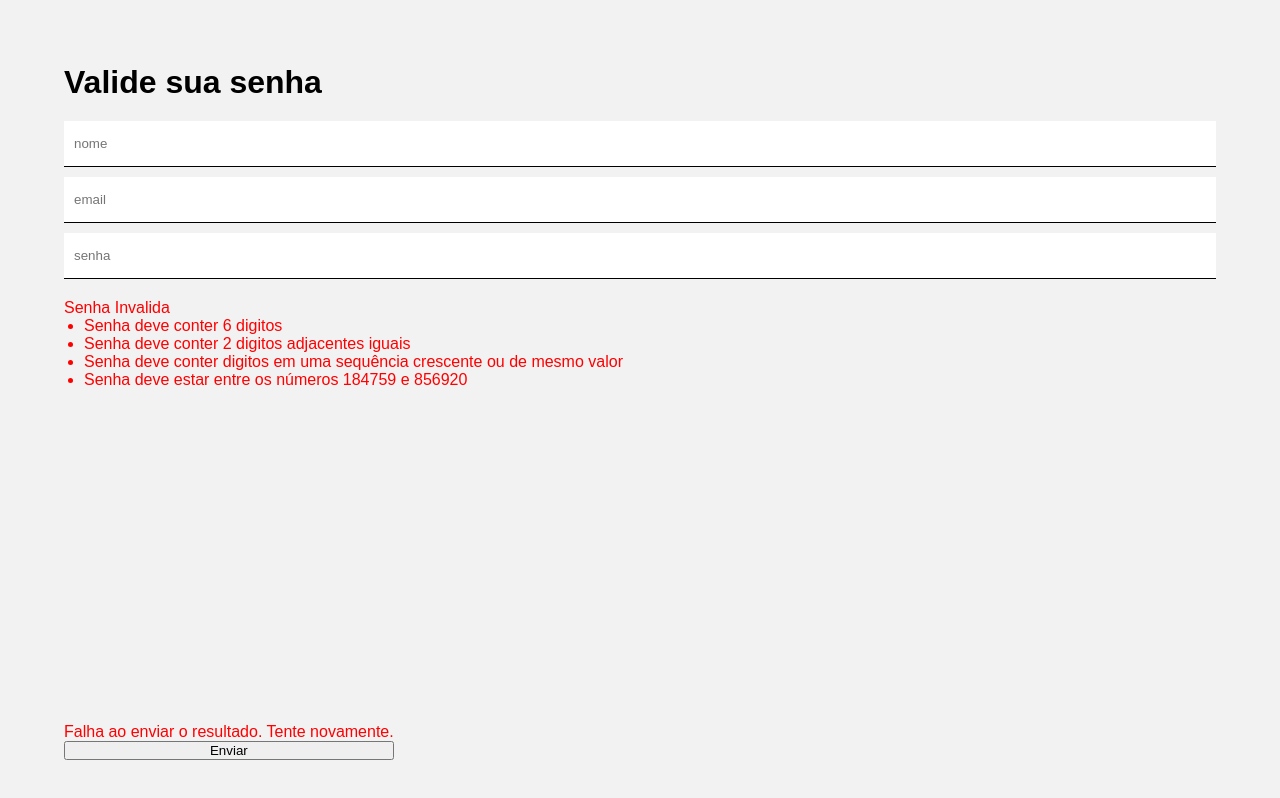
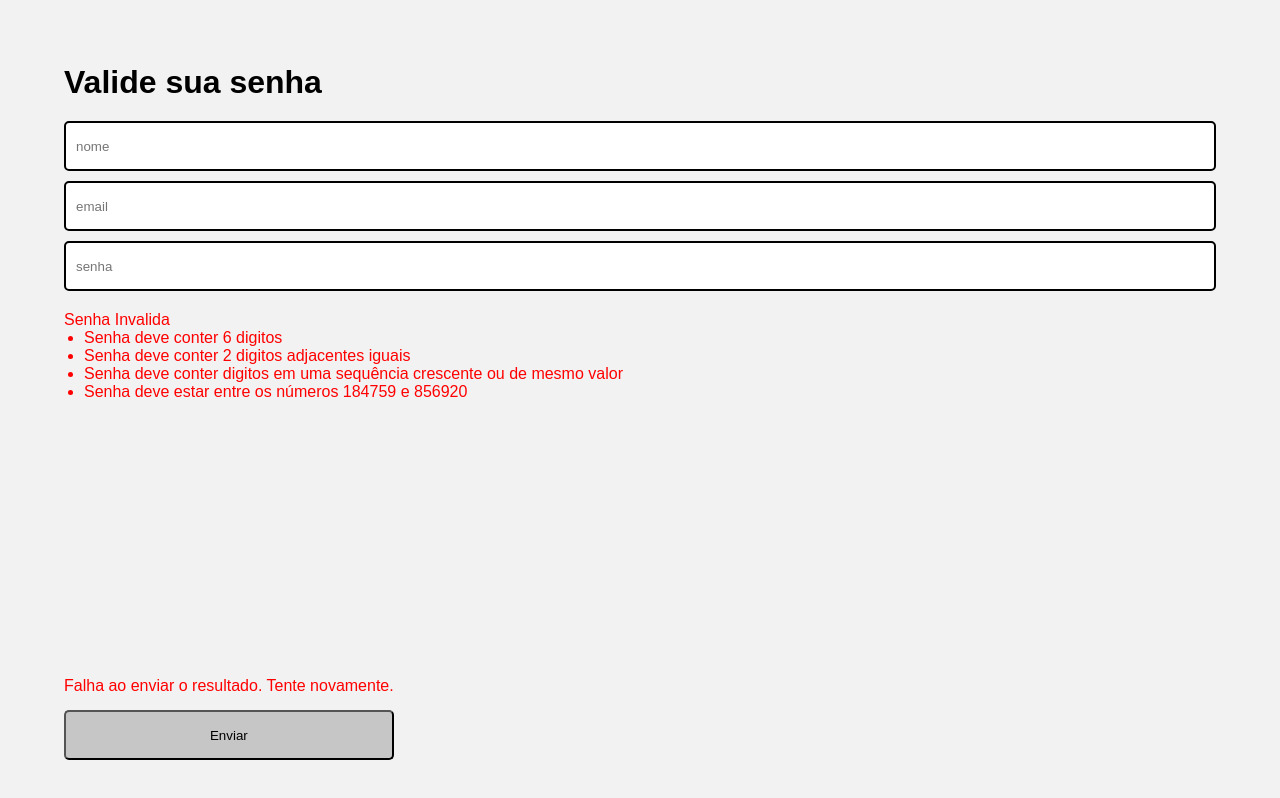
Before and after one commit to mayconbalves/swordfish, a React (Create React App) app: page / in a window 1280 px wide. Shown: the top 798 px of the page. Built offline with nearby package versions, Linux system fonts and the light colour scheme.

Commit message:
feat: implements input component inside home

```diff
--- a/src/components/input/styled.ts
+++ b/src/components/input/styled.ts
@@ -1,37 +1,16 @@
 import styled from 'styled-components'
 
 export const Input = styled.input`
-  border: black;
-  border-bottom: 1px solid;
-  border-radius: '5px';
-  height: 46px;
+  border: 2px solid #000;
+  border-radius: 5px;
+  height: 50px;
   width: 100%;
-  min-width: 0px;
-  position: relative;
   padding: 0 10px;
   background-color: white;
 
-  :hover {
-    color: red;
-  }
-
   &:focus {
-    border: '2px solid';
-    border-bottom: 2px solid;
+    border: 2px solid #00f;
     outline-style: none;
-    box-shadow: none;
-    background-color: white;
     color: grey;
   }
-
-  &:disabled {
-    opacity: 0.4;
-    border-color: grey;
-    cursor: not-allowed;
-    color: grey;
-  }
-
-  &:-webkit-autofill {
-    -webkit-box-shadow: 0 0 0 30px white inset;
-  }
 `
--- a/src/pages/home/index.tsx
+++ b/src/pages/home/index.tsx
@@ -1,18 +1,59 @@
-import { useState } from 'react'
+import { useState, ChangeEvent } from 'react'
 import * as S from './styled'
 import Input from '../../components/input'
+import Button from '../../components/button'
 
 const Home = () => {
+  const [values, setValues] = useState({ name: '', email: '', password: '' })
   const [isValid, setValidate] = useState(false)
+
+  const inputChange = (e: ChangeEvent<HTMLInputElement>) => {
+    const { name, value } = e.target
+
+    setValues({
+      ...values,
+      [name]: value
+    })
+  }
+
+  const handleSubmit = async () => {
+    const data = await fetch(
+      'https://61e036950f3bdb0017934eb0.mockapi.io/api/valid-passwords/results',
+      {
+        method: 'POST',
+        body: JSON.stringify({ ...values })
+      }
+    )
+    setValues({ name: '', email: '', password: '' })
+    return data.status === 201
+      ? console.log('usuario cadastrado com sucesso')
+      : console.log('error ao cadastrar')
+  }
+
   return (
     <S.Container>
       <S.TitleContainer>
         <h1>Valide sua senha</h1>
       </S.TitleContainer>
       <S.InputContainer>
-        <Input name="nome" placeholder="nome" />
-        <Input name="email" placeholder="email" />
-        <Input name="senha" placeholder="senha" />
+        <Input
+          name="name"
+          onChange={inputChange}
+          placeholder="nome"
+          value={values.name}
+        />
+        <Input
+          name="email"
+          onChange={inputChange}
+          placeholder="email"
+          value={values.email}
+        />
+        <Input
+          name="password"
+          onChange={inputChange}
+          placeholder="senha"
+          value={values.password}
+        />
       </S.InputContainer>
       <S.PasswordContainer>
         {isValid ? (
@@ -46,7 +87,7 @@ const Home = () => {
             Falha ao enviar o resultado. Tente novamente.
           </S.Alert>
         )}
-        <button>Enviar</button>
+        <Button onClick={handleSubmit} title="Enviar" type="button" />
       </S.ButtonContainer>
     </S.Container>
   )
--- a/src/pages/home/styled.ts
+++ b/src/pages/home/styled.ts
@@ -42,7 +42,8 @@ export const List = styled.ul`
 
 export const ButtonContainer = styled.div`
   bottom: 5%;
-  position: absolute;
   display: flex;
   flex-direction: column;
+  gap: 15px;
+  position: absolute;
 `
```
Also changed, not shown: src/components/input/index.tsx (+5 -4 lines).
